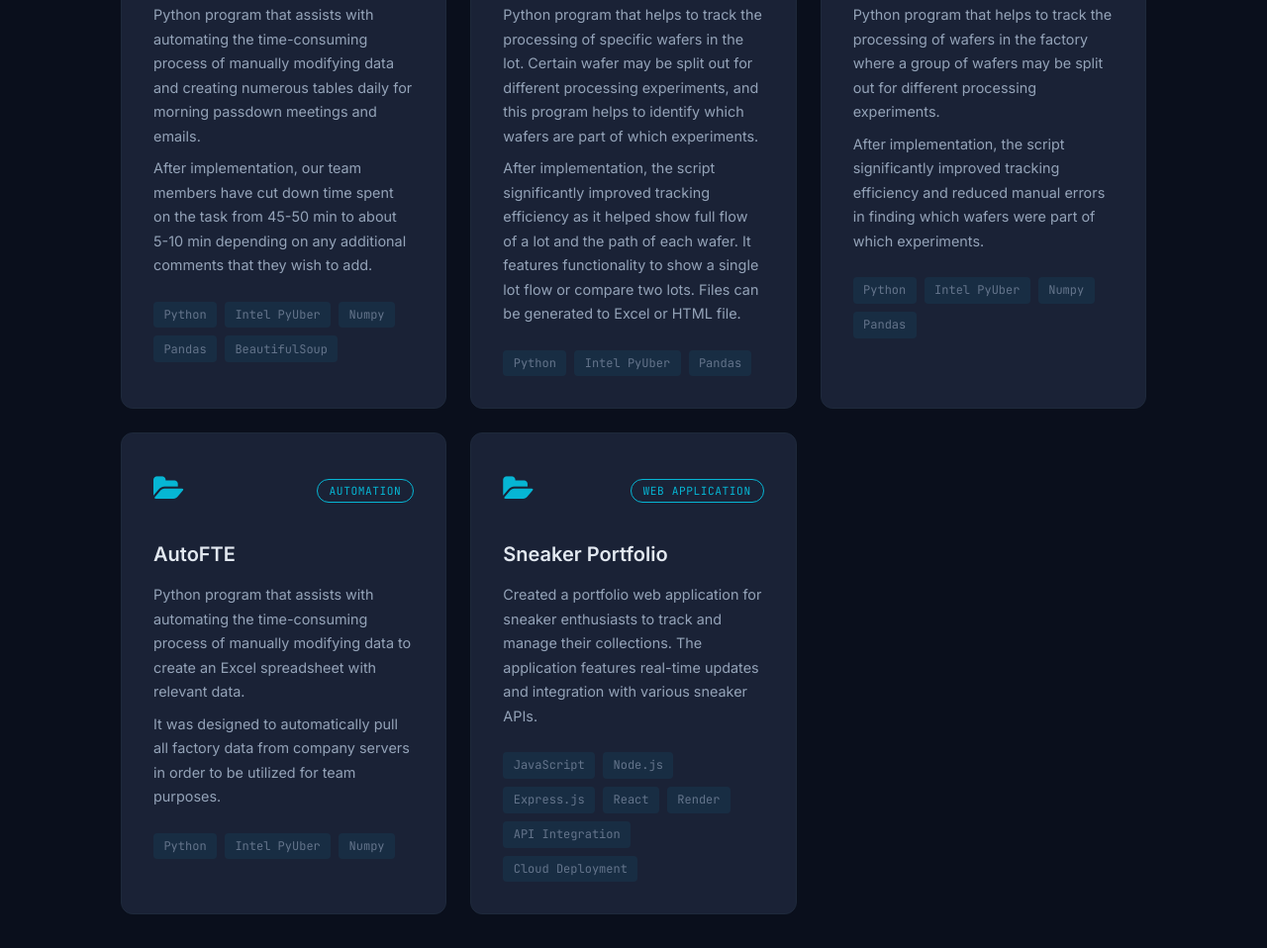
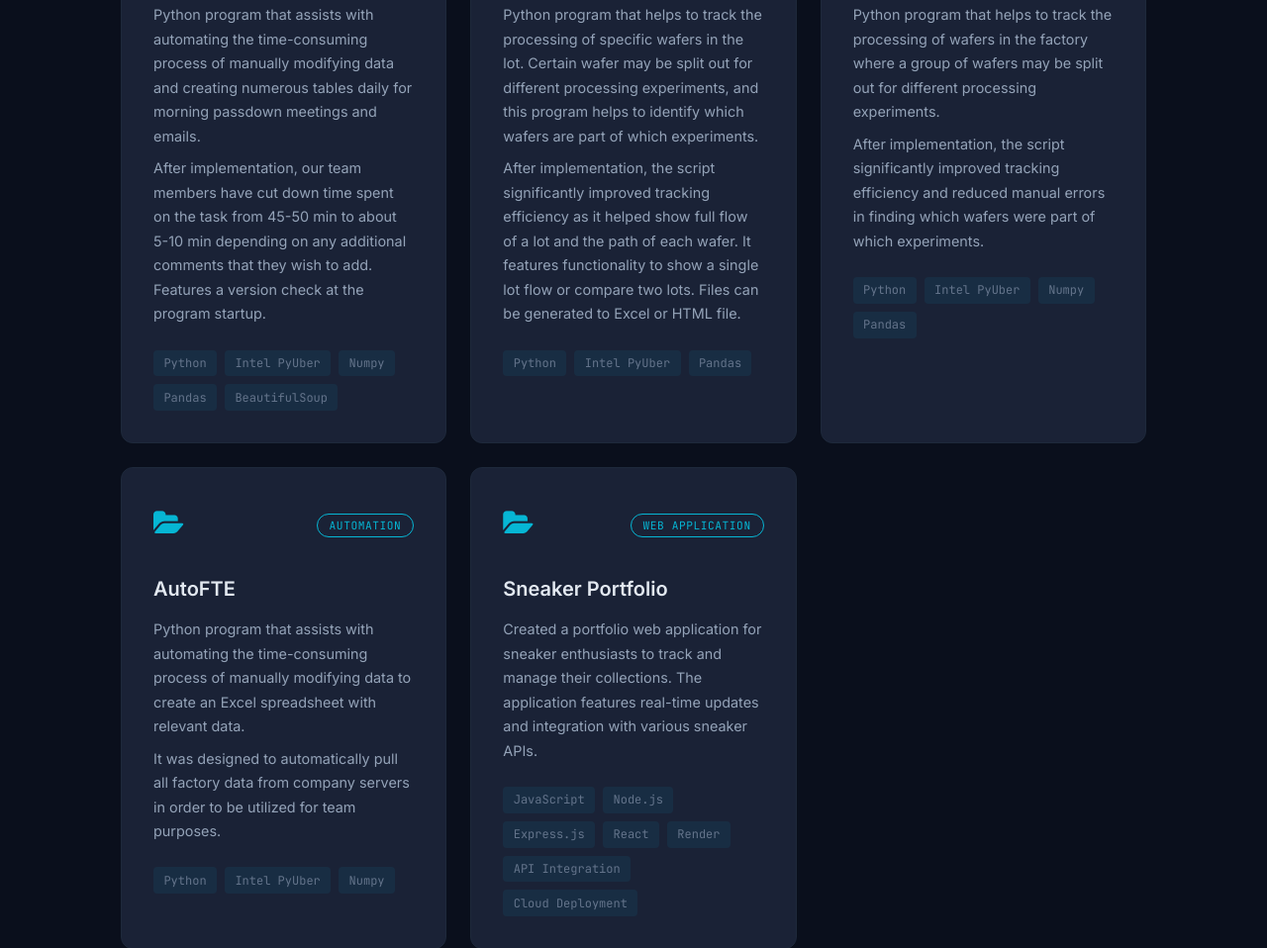
Before and after one commit to qu-leon/qu-leon.github.io, a plain HTML site: page index.html in a window 1280 px wide. Shown: the part 1119-2077 px from the top of the page at 99% size. Drawn offline with nearby package versions, Linux system fonts and the light colour scheme.

Commit message:
update project

```diff
--- a/index.html
+++ b/index.html
@@ -103,7 +103,7 @@
           </div>
           <h3 class="project-title">AutoPD</h3>
           <p class="project-desc">Python program that assists with automating the time-consuming process of manually modifying data and creating numerous tables daily for morning passdown meetings and emails.</p>
-          <p class="project-desc">After implementation, our team members have cut down time spent on the task from 45-50 min to about 5-10 min depending on any additional comments that they wish to add.</p>
+          <p class="project-desc">After implementation, our team members have cut down time spent on the task from 45-50 min to about 5-10 min depending on any additional comments that they wish to add. Features a version check at the program startup.</p>
           <ul class="project-tech">
             <li>Python</li>
             <li>Intel PyUber</li>
```
